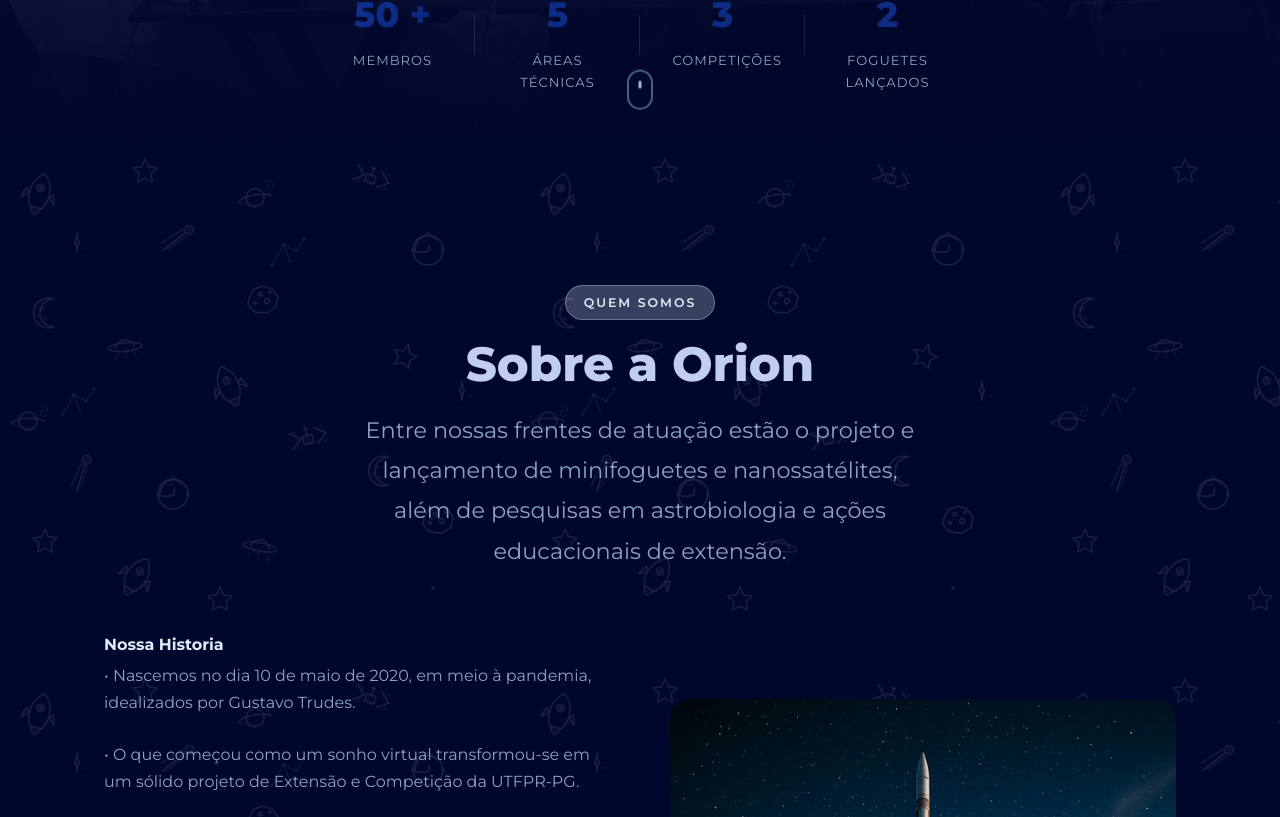
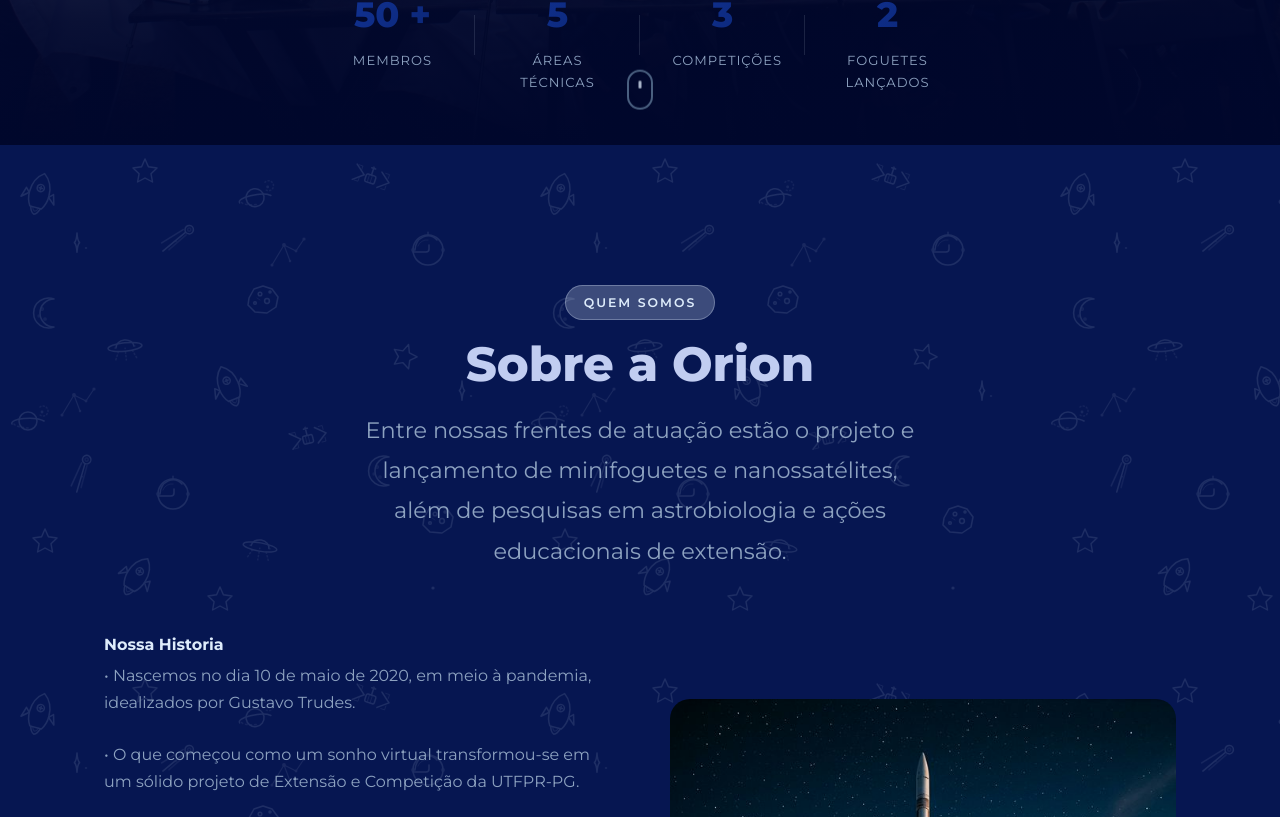
Before and after one commit to OrionAerospace/Site-Orion, a React (Vite) app: page / in a window 1280 px wide. Shown: the part 683-1500 px from the top of the page. Built offline with nearby package versions, Linux system fonts and the light colour scheme.

Commit message:
Fix background color

```diff
--- a/src/pages/Sobre/Sobre.css
+++ b/src/pages/Sobre/Sobre.css
@@ -1,5 +1,5 @@
 #sobre {
-  background-color: var(--bg-primary);
+  background-color: var(--bg-secondary);
   color: var(--text-primary);
   padding: 100px 80px;
   padding-top: 140px;
```
